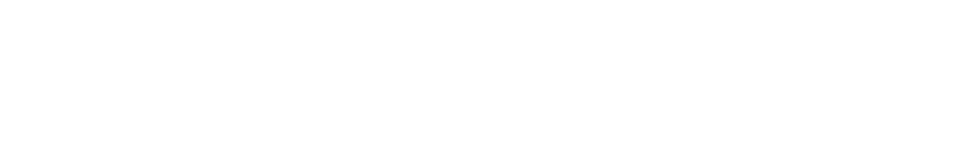
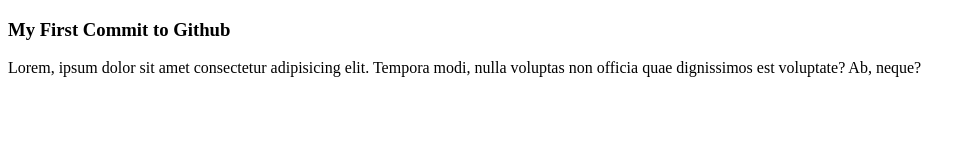
Before and after one commit to mizan649/test-repository, a plain HTML site: page index.html in a window 1280 px wide. Shown: the whole page, without its empty margins (0-976 px from the left). Drawn offline with Linux system fonts and the light colour scheme.

Commit message:
first commit test increment

```diff
--- a/index.html
+++ b/index.html
@@ -6,6 +6,10 @@
  <title>Testin Github Repository</title>
 </head>
 <body>
+ <div>
+  <h3>My First Commit to Github</h3>
+  <p>Lorem, ipsum dolor sit amet consectetur adipisicing elit. Tempora modi, nulla voluptas non officia quae dignissimos est voluptate? Ab, neque?</p>
+ </div>
 
 </body>
 </html>
```
